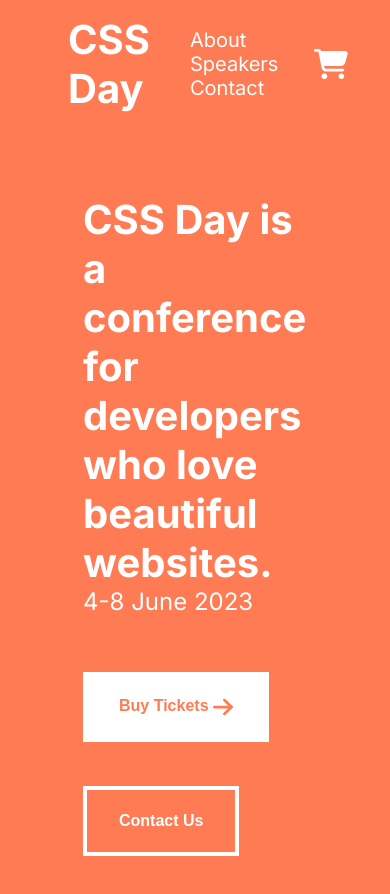
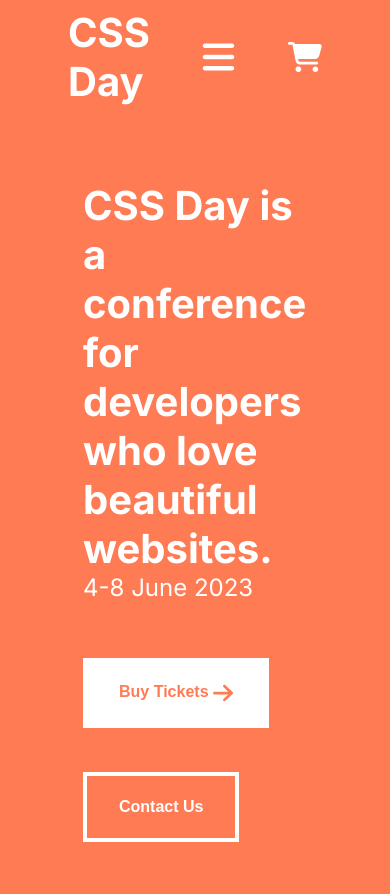
Before and after one commit to Ahmedzenaty/CSS-DAY-Conference, a plain HTML site: page index.html in a window 390 px wide. Drawn offline with Linux system fonts and the light colour scheme.

Commit message:
work with open menu

```diff
--- a/index.html
+++ b/index.html
@@ -14,6 +14,9 @@
 
 <body>
     <header class="header">
+        <svg class="open-menu" width="33" height="36" viewBox="0 0 21 24" fill="none" xmlns="http://www.w3.org/2000/svg">
+            <path d="M0 4.5C0 3.67031 0.670312 3 1.5 3H19.5C20.3297 3 21 3.67031 21 4.5C21 5.32969 20.3297 6 19.5 6H1.5C0.670312 6 0 5.32969 0 4.5ZM0 12C0 11.1703 0.670312 10.5 1.5 10.5H19.5C20.3297 10.5 21 11.1703 21 12C21 12.8297 20.3297 13.5 19.5 13.5H1.5C0.670312 13.5 0 12.8297 0 12ZM21 19.5C21 20.3297 20.3297 21 19.5 21H1.5C0.670312 21 0 20.3297 0 19.5C0 18.6703 0.670312 18 1.5 18H19.5C20.3297 18 21 18.6703 21 19.5Z" fill="#FF7B54"/>
+        </svg>
         <a class="header__link" href="/">CSS Day</a>
             <nav class="nav">
                 <ul class="nav__list">
--- a/style/base.css
+++ b/style/base.css
@@ -23,6 +23,36 @@ a{
     color: inherit;
     text-decoration: none;
 }
+
+/* close menu style  */
+.open-menu{
+    display: none;
+}
+
+.open-menu path {
+    fill: var(--coolr-text-on-primary);
+}
+
+@media (max-width: 800px) {
+    .open-menu {
+        display: block;
+    }
+    .nav {
+        display: none;
+    }
+    .header {
+        display: grid;
+        grid-template-columns: 21px 1fr 34px;
+        align-items: center;
+        justify-items: center;
+    }
+}
+
+/* open menu click */
+
+
+
+
 
 /* header style by flex */
 /* header {
```
